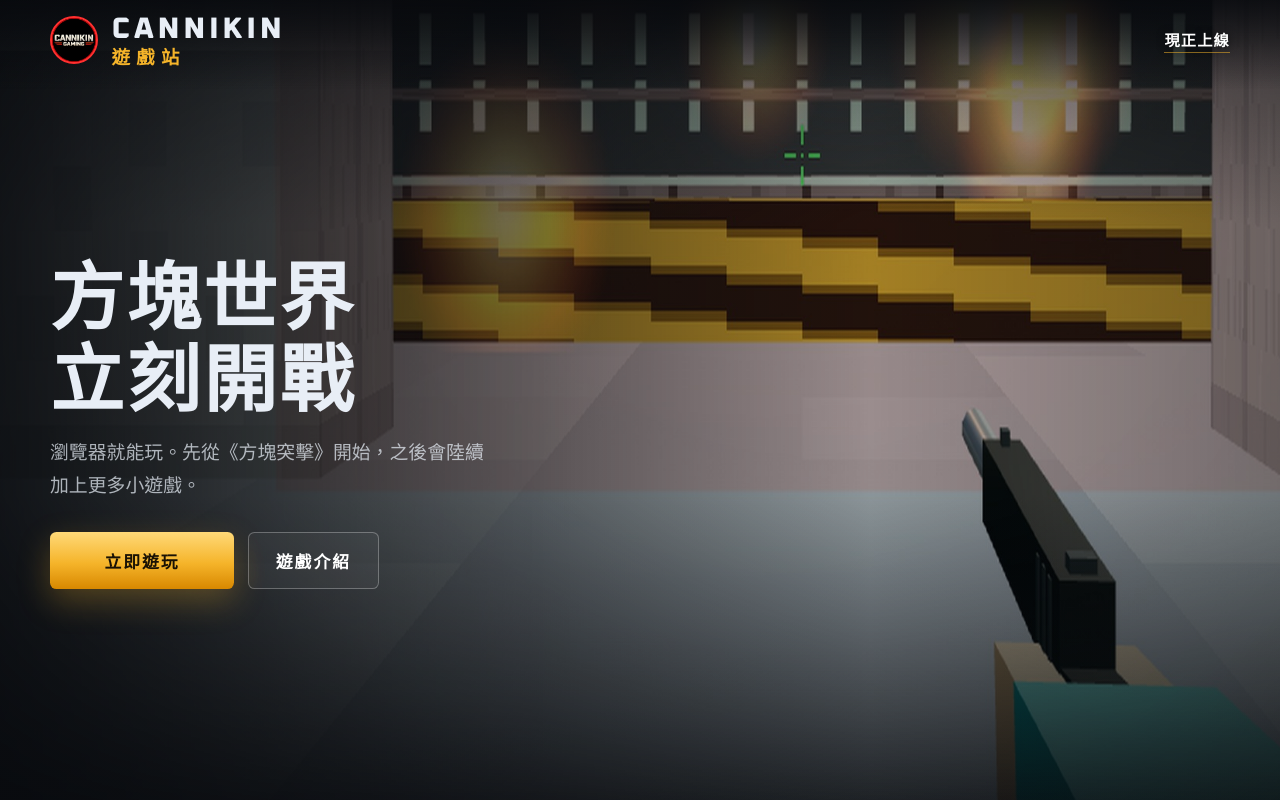
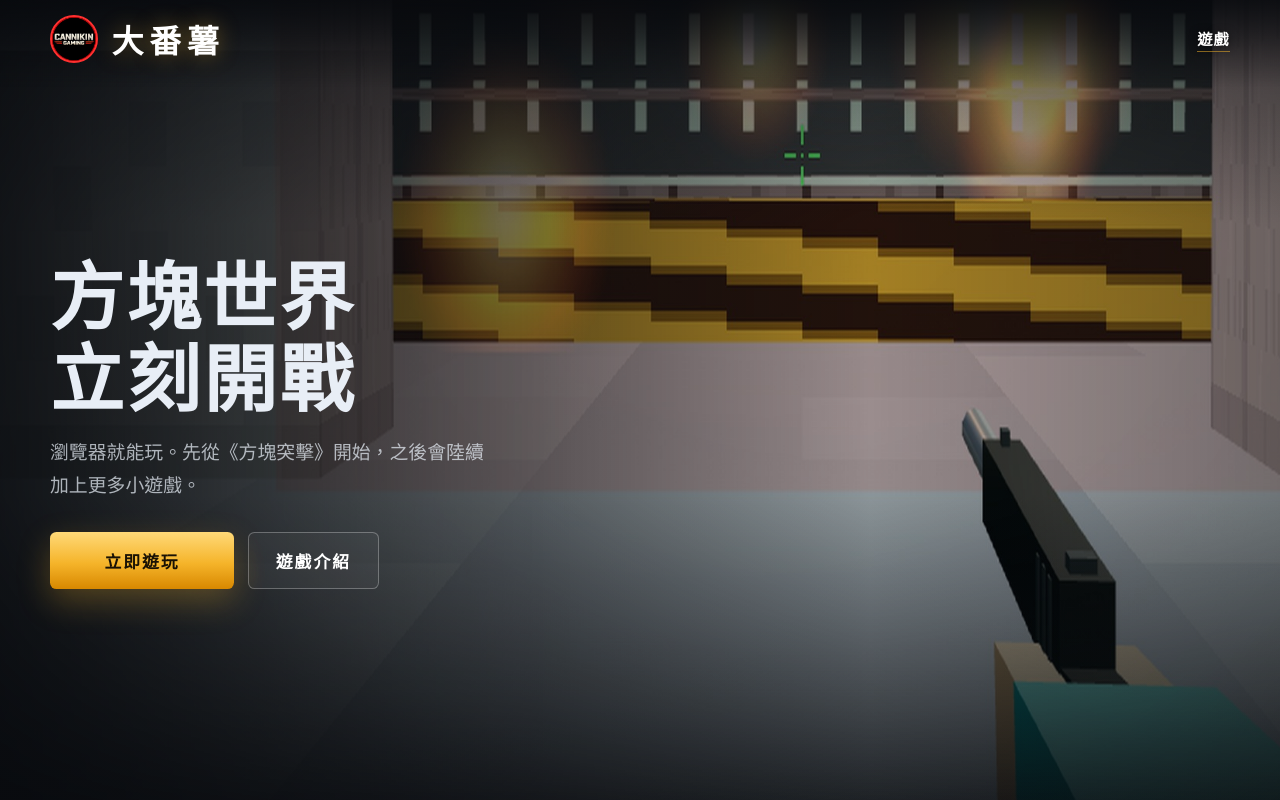
Before and after one commit to ka-by/dabanshu, a plain HTML site: page index.html in a window 1280 px wide. Shown: the top 800 px of the page. Drawn offline with Linux system fonts and the light colour scheme.

Commit message:
站名改为更短的「大番薯」

```diff
--- a/index.html
+++ b/index.html
@@ -3,7 +3,7 @@
 <head>
 <meta charset="utf-8">
 <meta name="viewport" content="width=device-width, initial-scale=1">
-<title>CANNIKIN 遊戲站</title>
+<title>大番薯</title>
 <link rel="preconnect" href="https://fonts.googleapis.com">
 <link rel="preconnect" href="https://fonts.gstatic.com" crossorigin>
 <link href="https://fonts.googleapis.com/css2?family=Noto+Sans+TC:wght@400;500;700;900&family=Oxanium:wght@600;700;800&display=swap" rel="stylesheet">
@@ -66,23 +66,12 @@
     flex-shrink: 0;
   }
   .brand-name {
-    display: flex;
-    flex-direction: column;
-    gap: 0.12rem;
+    font-weight: 900;
+    font-size: clamp(1.55rem, 3.2vw, 2rem);
+    letter-spacing: 0.18em;
     line-height: 1;
-  }
-  .brand-name .en {
-    font-family: Oxanium, "Noto Sans TC", sans-serif;
-    font-weight: 800;
-    font-size: clamp(1.35rem, 2.6vw, 1.85rem);
-    letter-spacing: 0.12em;
-    text-transform: uppercase;
-  }
-  .brand-name .zh {
-    font-weight: 900;
-    font-size: clamp(0.95rem, 1.8vw, 1.15rem);
-    letter-spacing: 0.34em;
-    color: var(--amber);
+    color: #fff;
+    text-shadow: 0 0 22px rgba(245, 180, 42, 0.35);
   }
   .top-link {
     font-weight: 700;
@@ -270,12 +259,9 @@
   <div class="topbar">
     <a class="brand" href="/">
       <img src="assets/cannikin_logo.jpg" alt="">
-      <span class="brand-name">
-        <span class="en">Cannikin</span>
-        <span class="zh">遊戲站</span>
-      </span>
+      <span class="brand-name">大番薯</span>
     </a>
-    <a class="top-link" href="#play">現正上線</a>
+    <a class="top-link" href="#play">遊戲</a>
   </div>
 
   <header class="hero">
@@ -302,6 +288,6 @@
     </div>
   </section>
 
-  <footer>CANNIKIN GAMING · 大番薯</footer>
+  <footer>大番薯</footer>
 </body>
 </html>
```
Also changed, not shown: 1 other file.
